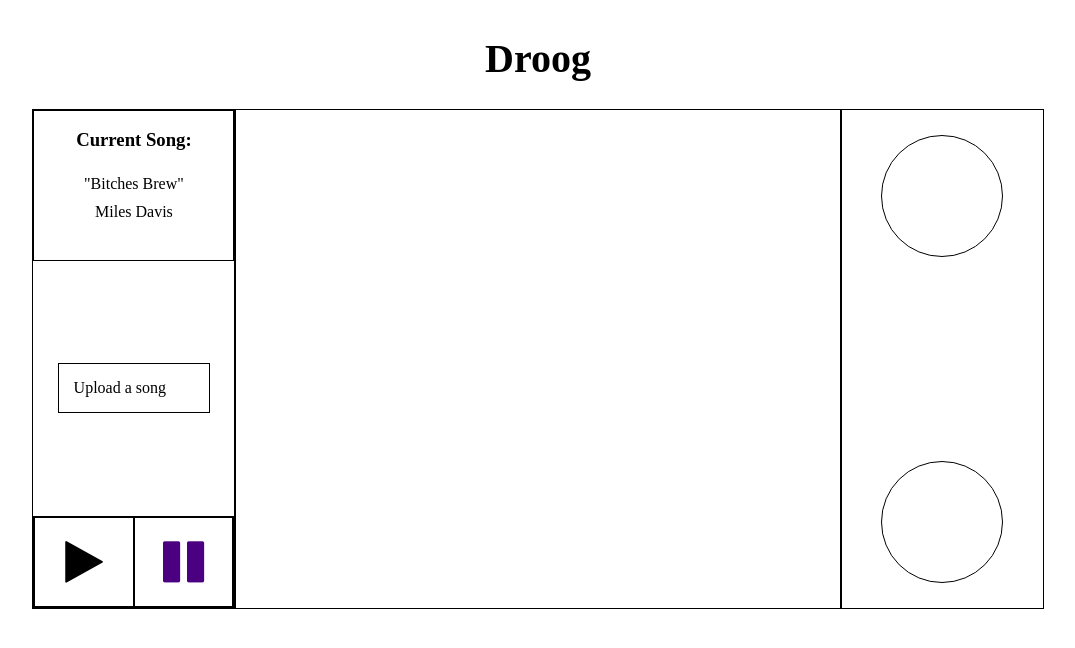
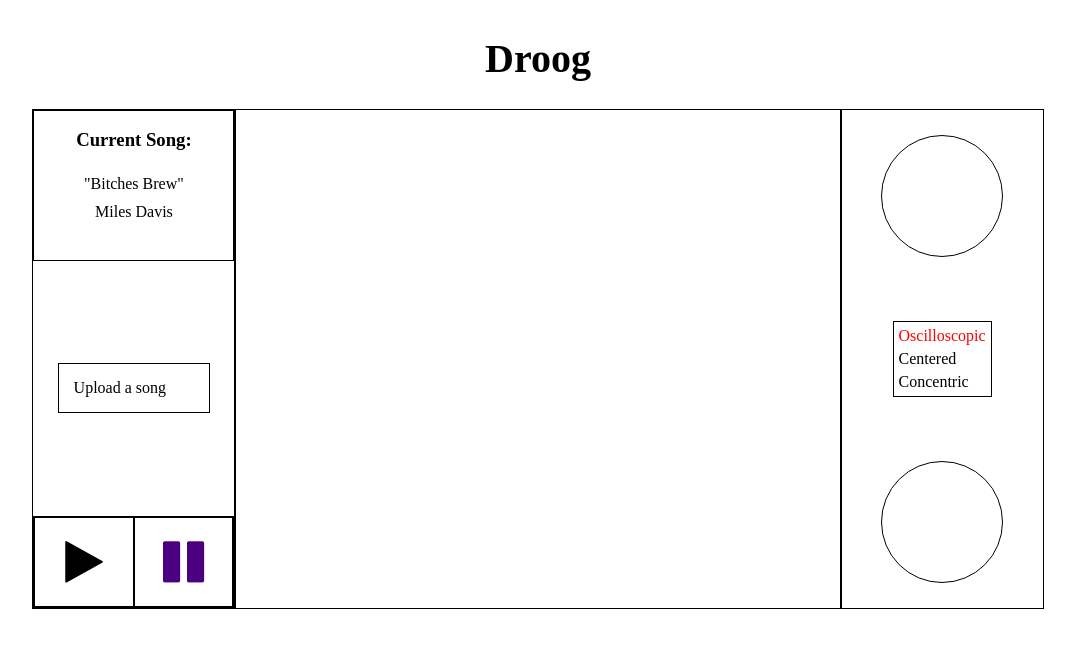
Before and after one commit to gabeice/Droog, a PHP site: page / in a window 1280 px wide. Shown: the top 648 px of the page, without its empty margins (102-1177 px from the left). Run offline with PHP 8.4, Linux system fonts and the light colour scheme; some libraries are stand-ins or nearby versions.

Commit message:
Add wave type list

```diff
--- a/css/index.css
+++ b/css/index.css
@@ -102,15 +102,13 @@ p {
   border-radius: 50%;
 }
 
-/*#color-top {
-  border-bottom-right-radius: 150px;
-  border-bottom-left-radius: 150px;
+#form-select p {
+  cursor: pointer;
 }
 
-#color-bottom {
-  border-top-right-radius: 150px;
-  border-top-left-radius: 150px;
-}*/
+.selected {
+  color: red;
+}
 
 /*CIRCLE*/
 
--- a/index.html
+++ b/index.html
@@ -48,11 +48,15 @@
 
       <div id="customizer">
         <div class="color-picker" id="color-top">
+        </div>
 
+        <div id="form-select">
+          <p class="selected">Oscilloscopic</p>
+          <p>Centered</p>
+          <p>Concentric</p>
         </div>
 
         <div class="color-picker" id="color-bottom">
-
         </div>
       </div>
     </section>
```
